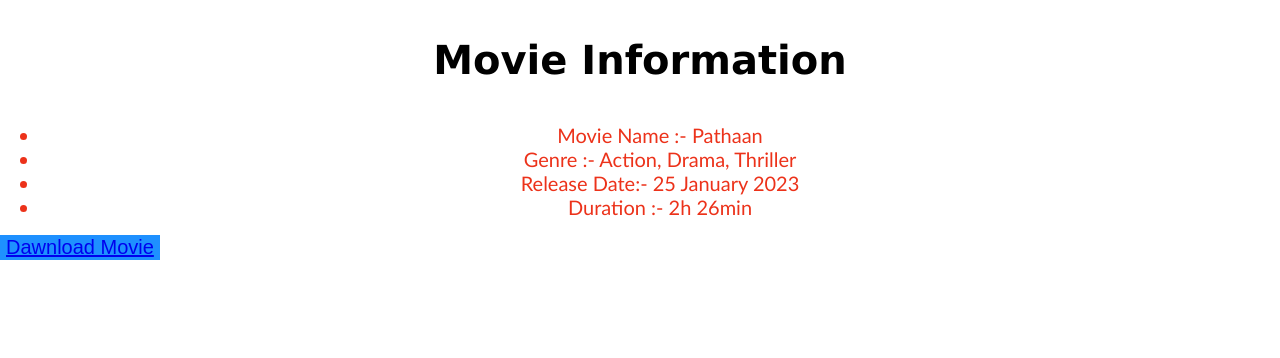
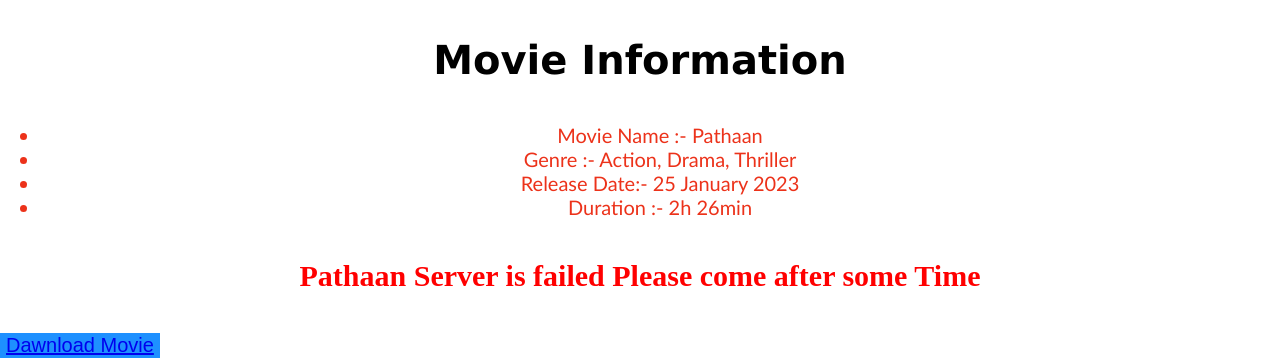
Before and after one commit to Kartiksahu-707/FilmyFairs.org, a plain HTML site: page index2.html in a window 1280 px wide. Shown: the part 1115-1473 px from the top of the page. Before the commit the page ends 1375 px from the top, so only its background shows below. Drawn offline with Linux system fonts and the light colour scheme.

Commit message:
Update index2.html

```diff
--- a/index2.html
+++ b/index2.html
@@ -74,6 +74,11 @@
 header{
     background-color: black;
 }
+h4{
+    text-align: center;
+    color: red;
+    font-size: 30px;
+}
         </style>
       <header>
         <h1>Filmy Fair</h1>
@@ -88,6 +93,7 @@
         <li>Release Date:- 25 January 2023</li>
         <li>Duration :- 2h 26min</li>
     </ul>
+    <h4>Pathaan Server is failed Please come after some Time</h4>
    <button class="btn"><a class="buttons" href="https://drive.google.com/file/d/10bScO_2Vt6CbRbvTCBJcVB_w__lxiL23/view?usp=share_link" download >Dawnload Movie </a> </button>
 </body>
 </html>
```
